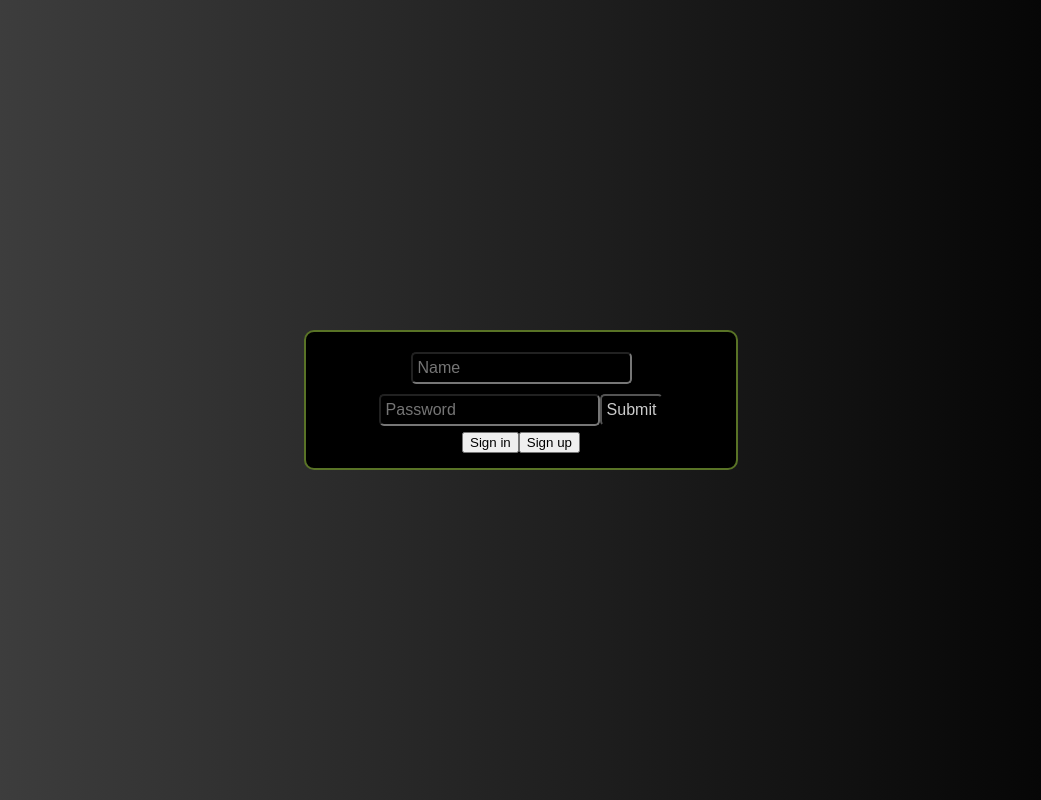
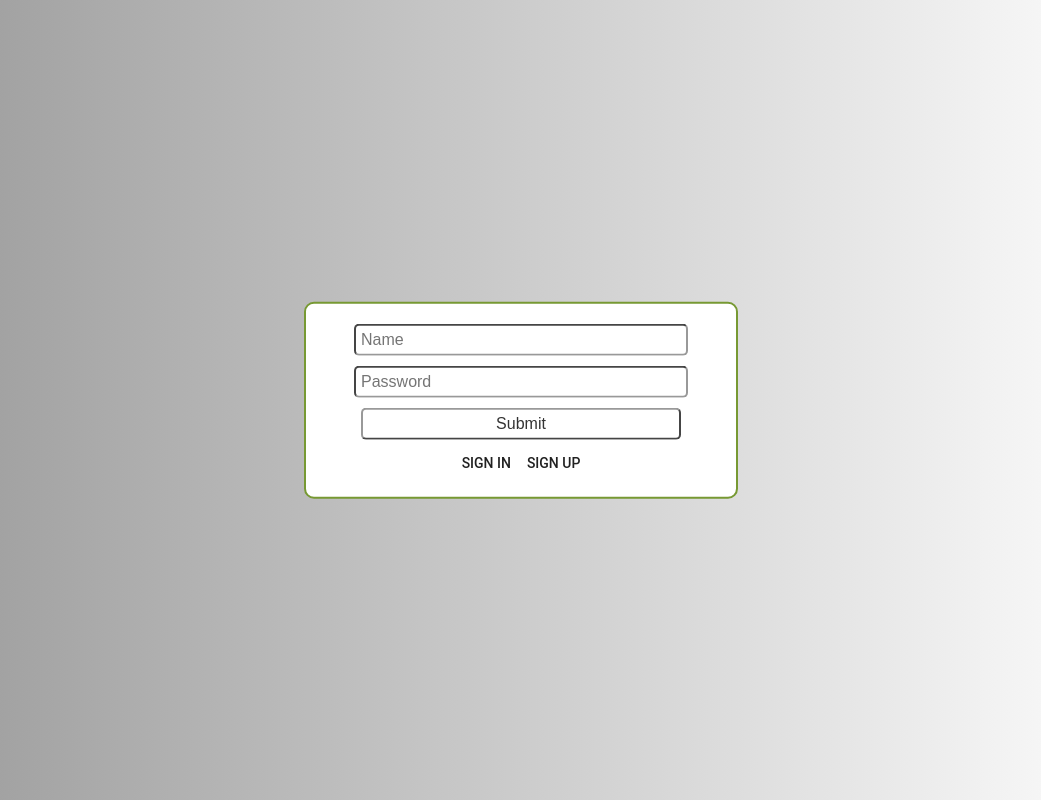
Before and after one commit to Infpowertower/react-login, a React (Create React App) app: page / in a window 1280 px wide. Shown: the whole page, without its empty margins (119-1160 px from the left). Built offline with nearby package versions, Linux system fonts and the light colour scheme.

Commit message:
design changes

```diff
--- a/package.json
+++ b/package.json
@@ -3,6 +3,7 @@
   "version": "0.1.0",
   "private": true,
   "dependencies": {
+    "@material-ui/core": "^3.9.2",
     "react": "^16.7.0",
     "react-dom": "^16.7.0",
     "react-scripts": "^2.1.5"
--- a/src/App.css
+++ b/src/App.css
@@ -1,35 +1,64 @@
 :root {
-  --main-color: hsla(80,50%,30%);
+  --main-color: hsla(80,50%,40%);
   --attention-color: hsla(200,100%,30%);
-  --background-color: hsla(360,0%,0%);
-  --text-color: hsla(360,0%,80%);
+  --background-color: hsla(360,0%,100%);
+  --border-color: hsla(360,0%,60%);
+  --text-color: hsla(360,0%,20%);
   --panel-max-width: 400px;
+  --animation-length: 0.25s;
 }
 
+@media (prefers-color-scheme: dark) {
+  :root {
+    --background-color: hsla(360,0%,0%);
+    --text-color: hsla(360,0%,80%);
+    --panel-max-width: 400px;
+  }
+}
+
+
 body {
-  background: #000000;  /* fallback for old browsers */
-  background: -webkit-linear-gradient(to right, #434343, #000000);  /* Chrome 10-25, Safari 5.1-6 */
-  background: linear-gradient(to right, #434343, #000000); /* W3C, IE 10+/ Edge, Firefox 16+, Chrome 26+, Opera 12+, Safari 7+ */
+  background: var(--background-color);  /* fallback for old browsers */
+  background: -webkit-linear-gradient(to right, var(--border-color), var(--background-color));  /* Chrome 10-25, Safari 5.1-6 */
+  background: linear-gradient(to right, var(--border-color), var(--background-color)); /* W3C, IE 10+/ Edge, Firefox 16+, Chrome 26+, Opera 12+, Safari 7+ */
   height: 100vh;
   width: 100vw;
+  font-size: 12pt;
 }
 
 input {
   padding: 5px;
   margin: 5px 0;
-  max-width: var(--panel-max-width);
+  width: 80%;
+  font-size: 1rem;
+  color: var(--text-color);
 
-  color: var(--text-color);
-  font-size: 12pt;
+  transition-duration: var(--animation-length);
 
   background-color: var(--background-color);
   border-radius: 5px;
-  border: 2px solid var(text-color);
+  border: 2px inset var(--border-color);
 }
 
 input:focus {
   outline: none;
   border: 2px solid var(--attention-color);
+}
+
+input[type=submit] {
+  color: var(--text-color);
+  border: 2px outset var(--border-color);
+}
+
+input[type=submit]:hover {
+  border: 2px outset var(--attention-color);
+  box-shadow: 2px 2px 5px var(--text-color);
+  transform: translateY(-1px);
+}
+
+input[type=submit]:active {
+  transform: translateY(1px);
+  box-shadow: none;
 }
 
 .Panel {
--- a/src/App.js
+++ b/src/App.js
@@ -1,4 +1,5 @@
 import React, { Component } from 'react';
+import Button from '@material-ui/core/Button';
 import './App.css';
 
 class App extends Component {
@@ -9,11 +10,19 @@ class App extends Component {
     return (
         <section className="Panel">
           <form>
-          <input placeholder="Name" type="text"></input>
-          <input placeholder="Password" type="password"></input>
+            <input
+              placeholder="Name"
+              type="text"
+              required
+            />
+          <input
+              placeholder="Password"
+              type="password"
+              required
+            />
           <input type="submit" value="Submit"/>
           </form>
-          <div><button>Sign in</button><button>Sign up</button></div>
+          <div><Button>Sign in</Button><Button>Sign up</Button></div>
         </section>
     )
   }
```
Also changed, not shown: 1 other file (tests, documents, lock files or other folders).
